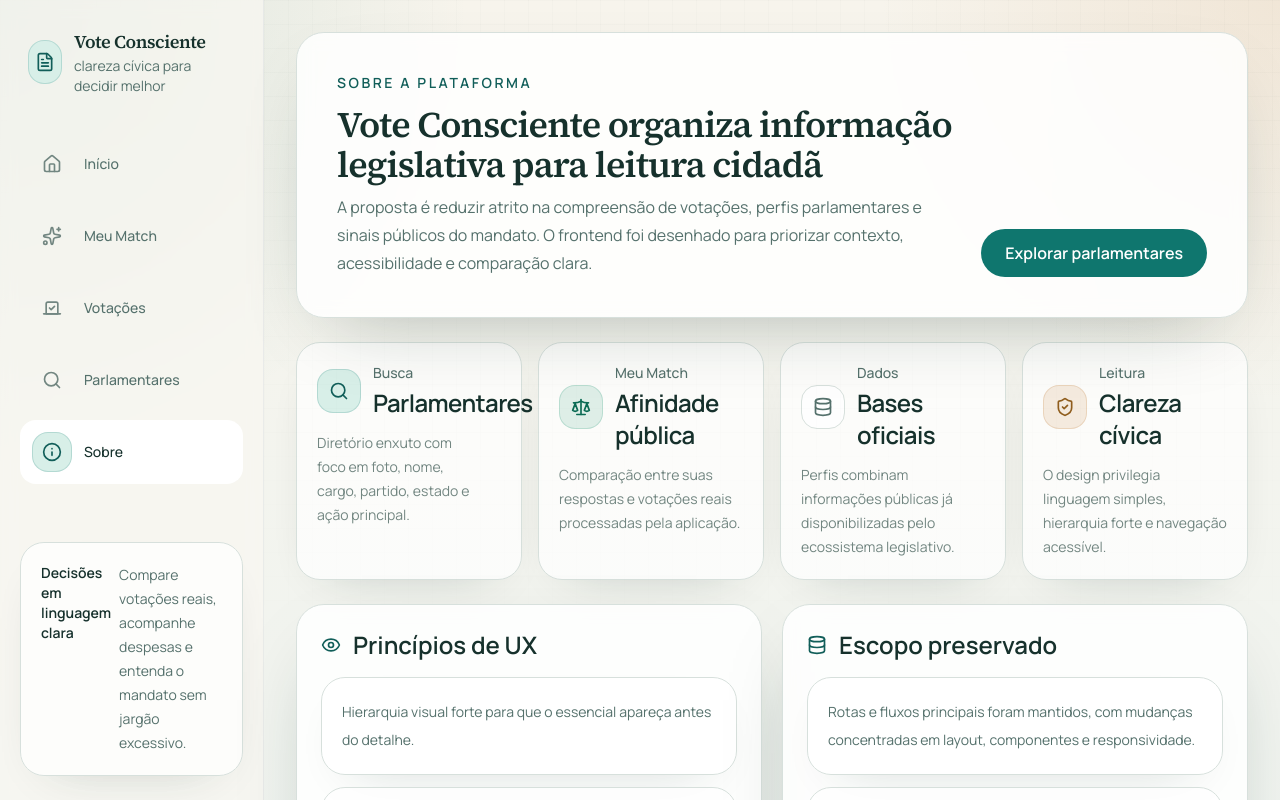
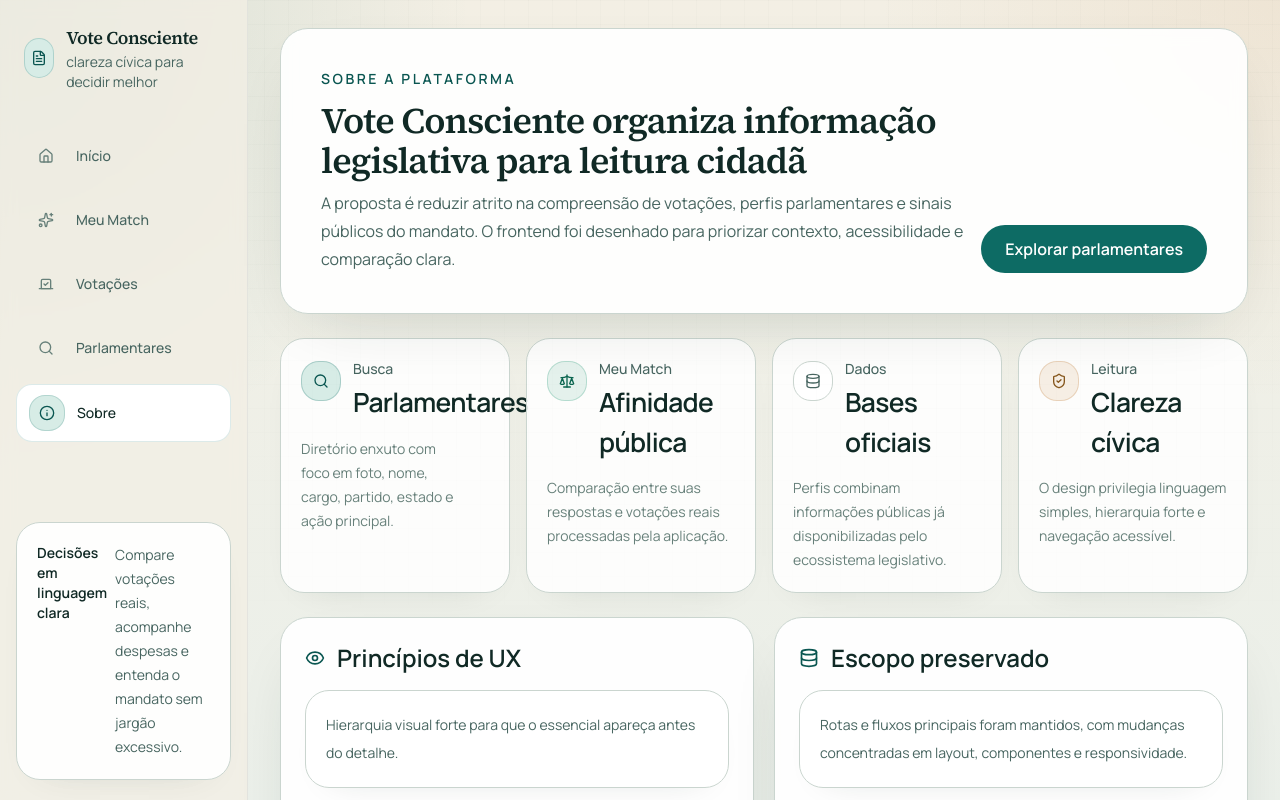
Before and after one commit to JuliaOrlando/vote-consciente, a Next.js app: page /sobre in a window 1280 px wide. Shown: the top 800 px of the page. Built offline with nearby package versions, Linux system fonts and the light colour scheme.

Commit message:
feat: design improvements for all pages - step 1

```diff
--- a/src/app/globals.css
+++ b/src/app/globals.css
@@ -7,22 +7,22 @@
 
 :root {
   color-scheme: light;
-  --bg: #f7f4ec;
-  --bg-alt: #eef4f1;
-  --surface: rgba(255, 255, 255, 0.84);
+  --bg: #f3efe4;
+  --bg-alt: #e8f0ec;
+  --surface: rgba(255, 255, 255, 0.92);
   --surface-strong: #ffffff;
-  --border: #d7e0dc;
-  --border-strong: #b7c7c1;
-  --ink: #16312c;
-  --ink-muted: #55716c;
-  --ink-soft: #728681;
-  --accent: #0f766e;
-  --accent-strong: #115e59;
-  --accent-soft: #d8efe8;
-  --focus-ring: rgba(15, 118, 110, 0.24);
-  --success-ink: #0b6b54;
-  --warning-ink: #8f5d1d;
-  --danger-ink: #9d3527;
+  --border: #cad5cf;
+  --border-strong: #9fb3ab;
+  --ink: #102925;
+  --ink-muted: #476560;
+  --ink-soft: #67807a;
+  --accent: #0d6b64;
+  --accent-strong: #0a5651;
+  --accent-soft: #d7ece6;
+  --focus-ring: rgba(13, 107, 100, 0.3);
+  --success-ink: #0a654f;
+  --warning-ink: #85561c;
+  --danger-ink: #933325;
 }
 
 html {
@@ -36,8 +36,8 @@ html {
 body {
   min-height: 100vh;
   background:
-    radial-gradient(circle at top left, rgba(15, 118, 110, 0.12), transparent 28%),
-    radial-gradient(circle at top right, rgba(184, 106, 28, 0.1), transparent 24%),
+    radial-gradient(circle at top left, rgba(13, 107, 100, 0.13), transparent 28%),
+    radial-gradient(circle at top right, rgba(184, 106, 28, 0.08), transparent 24%),
     linear-gradient(180deg, var(--bg) 0%, var(--bg-alt) 100%);
   color: var(--ink);
   overscroll-behavior-y: none;
@@ -69,7 +69,9 @@ textarea {
 
 :focus-visible {
   outline: 0;
-  box-shadow: 0 0 0 4px var(--focus-ring);
+  box-shadow:
+    0 0 0 2px rgba(255, 255, 255, 0.94),
+    0 0 0 5px var(--focus-ring);
 }
 
 @layer base {
@@ -87,13 +89,13 @@ textarea {
 
 @layer components {
   .vc-surface {
-    @apply rounded-[28px] border p-5 shadow-[0_30px_80px_-38px_rgba(16,42,37,0.35)] backdrop-blur sm:p-6;
+    @apply rounded-[28px] border p-5 shadow-[0_24px_64px_-34px_rgba(16,42,37,0.24)] backdrop-blur sm:p-6;
     background: var(--surface);
     border-color: var(--border);
   }
 
   .vc-panel {
-    @apply rounded-[24px] border bg-white/72 p-4 shadow-[0_18px_52px_-34px_rgba(16,42,37,0.3)] sm:p-5;
+    @apply rounded-[24px] border bg-white/88 p-4 shadow-[0_14px_36px_-28px_rgba(16,42,37,0.2)] sm:p-5;
     border-color: var(--border);
   }
 
@@ -104,7 +106,7 @@ textarea {
 
   .vc-input,
   .vc-select {
-    @apply min-h-12 w-full rounded-2xl border bg-white/90 px-4 py-3 text-base text-[color:var(--ink)] transition placeholder:text-[color:var(--ink-soft)] focus-visible:ring-4 focus-visible:ring-[color:var(--focus-ring)];
+    @apply min-h-12 w-full rounded-2xl border bg-white px-4 py-3 text-base text-[color:var(--ink)] transition placeholder:text-[color:var(--ink-soft)];
     border-color: var(--border);
   }
 
--- a/src/components/AppNavigation.tsx
+++ b/src/components/AppNavigation.tsx
@@ -49,8 +49,8 @@ const navigationItems = [
 function Brand({ compact = false }: { compact?: boolean }) {
   return (
     <Link href="/" className="group flex items-center gap-3 rounded-2xl px-2 py-1 focus-visible:outline-none focus-visible:ring-4 focus-visible:ring-[color:var(--focus-ring)]">
-      <span className="flex h-11 w-11 items-center justify-center rounded-2xl border border-[color:rgba(15,118,110,0.18)] bg-[color:var(--accent-soft)] text-[color:var(--accent-strong)] shadow-[0_16px_36px_-28px_rgba(15,118,110,0.9)] transition-transform group-hover:-translate-y-0.5">
-        <FileText className="h-5 w-5" />
+      <span className="flex h-10 w-10 items-center justify-center rounded-[18px] border border-[color:rgba(13,107,100,0.2)] bg-[color:var(--accent-soft)] text-[color:var(--accent-strong)] shadow-[0_14px_28px_-24px_rgba(13,107,100,0.8)] transition-transform group-hover:-translate-y-0.5">
+        <FileText className="h-4 w-4" />
       </span>
       <span className={cn("min-w-0", compact && "hidden lg:block")}>
         <span className="block font-display text-lg font-semibold tracking-tight text-[color:var(--ink)]">
@@ -67,13 +67,13 @@ export function AppNavigation() {
 
   return (
     <>
-      <header className="sticky top-0 z-40 border-b border-[color:rgba(148,163,184,0.16)] bg-[color:rgba(248,247,242,0.88)] backdrop-blur md:hidden">
-        <div className="mx-auto flex max-w-7xl items-center justify-between px-4 py-3 sm:px-6">
+      <header className="sticky top-0 z-40 border-b border-[color:rgba(148,163,184,0.16)] bg-[color:rgba(243,239,228,0.92)] backdrop-blur md:hidden">
+        <div className="mx-auto flex max-w-[1460px] items-center justify-between px-4 py-2.5 sm:px-6">
           <Brand />
         </div>
       </header>
 
-      <aside className="sticky top-0 hidden h-screen w-[88px] shrink-0 border-r border-[color:rgba(148,163,184,0.14)] bg-[color:rgba(248,247,242,0.72)] px-3 py-6 backdrop-blur md:flex lg:w-[264px] lg:px-5">
+      <aside className="sticky top-0 hidden h-screen w-[84px] shrink-0 border-r border-[color:rgba(148,163,184,0.14)] bg-[color:rgba(243,239,228,0.78)] px-3 py-5 backdrop-blur md:flex lg:w-[248px] lg:px-4">
         <div className="flex w-full flex-col gap-8">
           <Brand compact />
 
@@ -87,21 +87,21 @@ export function AppNavigation() {
                   href={href}
                   aria-current={isActive ? "page" : undefined}
                   className={cn(
-                    "group flex min-h-12 items-center gap-3 rounded-2xl px-3 py-3 text-sm font-medium transition-all focus-visible:outline-none focus-visible:ring-4 focus-visible:ring-[color:var(--focus-ring)]",
+                    "group flex min-h-11 items-center gap-3 rounded-2xl px-3 py-2.5 text-sm font-medium transition-all focus-visible:outline-none focus-visible:ring-4 focus-visible:ring-[color:var(--focus-ring)]",
                     isActive
-                      ? "bg-white text-[color:var(--ink)] shadow-[0_20px_48px_-32px_rgba(16,42,37,0.45)]"
-                      : "text-[color:var(--ink-muted)] hover:bg-white/70 hover:text-[color:var(--ink)]"
+                      ? "border border-[color:rgba(13,107,100,0.14)] bg-white text-[color:var(--ink)] shadow-[0_18px_34px_-30px_rgba(16,42,37,0.34)]"
+                      : "text-[color:var(--ink-muted)] hover:bg-white/80 hover:text-[color:var(--ink)]"
                   )}
                 >
                   <span
                     className={cn(
-                      "flex h-10 w-10 shrink-0 items-center justify-center rounded-2xl border transition-colors",
+                      "flex h-9 w-9 shrink-0 items-center justify-center rounded-[16px] border transition-colors",
                       isActive
-                        ? "border-[color:rgba(15,118,110,0.18)] bg-[color:var(--accent-soft)] text-[color:var(--accent-strong)]"
+                        ? "border-[color:rgba(13,107,100,0.18)] bg-[color:var(--accent-soft)] text-[color:var(--accent-strong)]"
                         : "border-transparent bg-transparent text-[color:var(--ink-soft)] group-hover:border-[color:var(--border)] group-hover:bg-white"
                     )}
                   >
-                    <Icon className="h-5 w-5" />
+                    <Icon className="h-4 w-4" />
                   </span>
                   <span className="hidden truncate lg:block">{label}</span>
                 </Link>
@@ -120,7 +120,7 @@ export function AppNavigation() {
 
       <nav
         aria-label="Navegação principal"
-        className="fixed inset-x-0 bottom-0 z-50 border-t border-[color:rgba(148,163,184,0.16)] bg-[color:rgba(248,247,242,0.94)] px-2 pb-[calc(env(safe-area-inset-bottom)+0.5rem)] pt-2 backdrop-blur md:hidden"
+        className="fixed inset-x-0 bottom-0 z-50 border-t border-[color:rgba(148,163,184,0.16)] bg-[color:rgba(243,239,228,0.96)] px-2 pb-[calc(env(safe-area-inset-bottom)+0.5rem)] pt-2 backdrop-blur md:hidden"
       >
         <div className="mx-auto grid max-w-xl grid-cols-5 gap-1">
           {navigationItems.map(({ href, label, icon: Icon, matches }) => {
@@ -132,13 +132,13 @@ export function AppNavigation() {
                 href={href}
                 aria-current={isActive ? "page" : undefined}
                 className={cn(
-                  "flex min-h-[60px] flex-col items-center justify-center gap-1 rounded-2xl px-1 text-[11px] font-semibold transition-all focus-visible:outline-none focus-visible:ring-4 focus-visible:ring-[color:var(--focus-ring)]",
+                  "flex min-h-[58px] flex-col items-center justify-center gap-1 rounded-2xl px-1 text-[11px] font-semibold transition-all focus-visible:outline-none focus-visible:ring-4 focus-visible:ring-[color:var(--focus-ring)]",
                   isActive
-                    ? "bg-white text-[color:var(--ink)] shadow-[0_16px_28px_-22px_rgba(16,42,37,0.55)]"
-                    : "text-[color:var(--ink-soft)] hover:bg-white/70 hover:text-[color:var(--ink)]"
+                    ? "bg-white text-[color:var(--ink)] shadow-[0_14px_24px_-20px_rgba(16,42,37,0.45)]"
+                    : "text-[color:var(--ink-soft)] hover:bg-white/80 hover:text-[color:var(--ink)]"
                 )}
               >
-                <Icon className="h-5 w-5" />
+                <Icon className="h-4 w-4" />
                 <span>{label}</span>
               </Link>
             );
--- a/src/components/AppShell.tsx
+++ b/src/components/AppShell.tsx
@@ -4,10 +4,10 @@ import { AppNavigation } from "@/components/AppNavigation";
 export function AppShell({ children }: { children: ReactNode }) {
   return (
     <div className="min-h-screen">
-      <div className="mx-auto flex min-h-screen max-w-[1600px]">
+      <div className="mx-auto flex min-h-screen max-w-[1720px]">
         <AppNavigation />
         <main className="min-w-0 flex-1 pb-28 md:pb-10">
-          <div className="mx-auto flex min-h-full w-full max-w-7xl flex-col px-4 py-6 sm:px-6 md:px-8 md:py-8">
+          <div className="mx-auto flex min-h-full w-full max-w-[1460px] flex-col px-4 py-5 sm:px-6 md:px-7 md:py-7 xl:px-8">
             {children}
           </div>
         </main>
--- a/src/components/ui.tsx
+++ b/src/components/ui.tsx
@@ -8,15 +8,15 @@ type Tone = "primary" | "neutral" | "success" | "warning" | "danger";
 
 const toneClasses: Record<Tone, string> = {
   primary:
-    "bg-[color:var(--accent-soft)] text-[color:var(--accent-strong)] border-[color:rgba(15,118,110,0.18)]",
+    "bg-[color:var(--accent-soft)] text-[color:var(--accent-strong)] border-[color:rgba(13,107,100,0.24)]",
   neutral:
-    "bg-[color:rgba(255,255,255,0.82)] text-[color:var(--ink-muted)] border-[color:var(--border)]",
+    "bg-[color:rgba(255,255,255,0.96)] text-[color:var(--ink-muted)] border-[color:var(--border)]",
   success:
-    "bg-[color:rgba(12,141,103,0.12)] text-[color:var(--success-ink)] border-[color:rgba(12,141,103,0.18)]",
+    "bg-[color:rgba(12,141,103,0.1)] text-[color:var(--success-ink)] border-[color:rgba(12,141,103,0.22)]",
   warning:
-    "bg-[color:rgba(184,106,28,0.12)] text-[color:var(--warning-ink)] border-[color:rgba(184,106,28,0.18)]",
+    "bg-[color:rgba(184,106,28,0.1)] text-[color:var(--warning-ink)] border-[color:rgba(184,106,28,0.22)]",
   danger:
-    "bg-[color:rgba(176,57,38,0.12)] text-[color:var(--danger-ink)] border-[color:rgba(176,57,38,0.18)]",
+    "bg-[color:rgba(176,57,38,0.1)] text-[color:var(--danger-ink)] border-[color:rgba(176,57,38,0.22)]",
 };
 
 export function buttonStyles({
@@ -29,16 +29,16 @@ export function buttonStyles({
   className?: string;
 }) {
   return cn(
-    "inline-flex items-center justify-center gap-2 rounded-full font-semibold transition-all focus-visible:outline-none focus-visible:ring-4 focus-visible:ring-[color:var(--focus-ring)] disabled:pointer-events-none disabled:opacity-60",
+    "inline-flex items-center justify-center gap-2 rounded-full font-semibold transition-all focus-visible:outline-none disabled:pointer-events-none disabled:opacity-60",
     size === "sm" && "min-h-10 px-4 text-sm",
     size === "md" && "min-h-11 px-5 text-sm",
     size === "lg" && "min-h-12 px-6 text-base",
     variant === "primary" &&
-      "bg-[color:var(--accent)] text-white shadow-[0_18px_40px_-24px_rgba(15,118,110,0.7)] hover:bg-[color:var(--accent-strong)]",
+      "bg-[color:var(--accent)] text-white shadow-[0_16px_34px_-24px_rgba(13,107,100,0.72)] hover:bg-[color:var(--accent-strong)]",
     variant === "secondary" &&
-      "border border-[color:var(--border)] bg-white/80 text-[color:var(--ink)] hover:border-[color:var(--border-strong)] hover:bg-white",
+      "border border-[color:var(--border)] bg-white text-[color:var(--ink)] hover:border-[color:var(--border-strong)] hover:bg-[color:rgba(255,255,255,0.98)]",
     variant === "ghost" &&
-      "text-[color:var(--ink-muted)] hover:bg-white/70 hover:text-[color:var(--ink)]",
+      "text-[color:var(--ink-muted)] hover:bg-white/80 hover:text-[color:var(--ink)]",
     className
   );
 }
@@ -70,7 +70,7 @@ export function Badge({
   return (
     <span
       className={cn(
-        "inline-flex min-h-8 items-center gap-2 rounded-full border px-3 py-1 text-xs font-semibold",
+        "inline-flex min-h-8 items-center gap-1.5 rounded-full border px-3 py-1 text-xs font-semibold",
         toneClasses[tone],
         className
       )}
@@ -99,7 +99,7 @@ export function SectionIntro({
 
   return (
     <div className={cn("flex flex-col gap-4 md:flex-row md:items-end md:justify-between", className)}>
-      <div className="max-w-3xl space-y-3">
+      <div className="max-w-4xl space-y-3">
         {eyebrow ? <p className="vc-eyebrow">{eyebrow}</p> : null}
         <div className="space-y-2">
           <Heading className="font-display text-3xl font-semibold tracking-tight text-[color:var(--ink)] sm:text-4xl">
@@ -110,7 +110,7 @@ export function SectionIntro({
           ) : null}
         </div>
       </div>
-      {action ? <div className="flex shrink-0 items-center gap-3">{action}</div> : null}
+      {action ? <div className="flex shrink-0 flex-wrap items-center gap-3">{action}</div> : null}
     </div>
   );
 }
@@ -131,21 +131,21 @@ export function MetricTile({
   className?: string;
 }) {
   return (
-    <div className={cn("vc-panel flex h-full flex-col gap-3", className)}>
-      <div className="flex items-center gap-3">
+    <div className={cn("vc-panel flex h-full flex-col gap-3.5", className)}>
+      <div className="flex items-start gap-3">
         {Icon ? (
           <span
             className={cn(
-              "flex h-11 w-11 shrink-0 items-center justify-center rounded-2xl border",
+              "mt-0.5 flex h-10 w-10 shrink-0 items-center justify-center rounded-[18px] border",
               toneClasses[tone]
             )}
           >
-            <Icon className="h-5 w-5" />
+            <Icon className="h-4 w-4" />
           </span>
         ) : null}
         <div className="space-y-1">
           <p className="text-sm font-medium text-[color:var(--ink-muted)]">{label}</p>
-          <p className="text-2xl font-semibold tracking-tight text-[color:var(--ink)]">{value}</p>
+          <p className="text-[1.65rem] font-semibold tracking-tight text-[color:var(--ink)]">{value}</p>
         </div>
       </div>
       {description ? <p className="text-sm leading-6 text-[color:var(--ink-soft)]">{description}</p> : null}
@@ -169,8 +169,8 @@ export function EmptyState({
   return (
     <SurfaceCard className={cn("flex flex-col items-start gap-4 p-6 sm:p-8", className)}>
       {Icon ? (
-        <span className="flex h-12 w-12 items-center justify-center rounded-2xl bg-[color:var(--accent-soft)] text-[color:var(--accent-strong)]">
-          <Icon className="h-6 w-6" />
+        <span className="flex h-11 w-11 items-center justify-center rounded-[18px] bg-[color:var(--accent-soft)] text-[color:var(--accent-strong)]">
+          <Icon className="h-5 w-5" />
         </span>
       ) : null}
       <div className="space-y-2">
```
Also changed, not shown: src/components/ParliamentarianSearch.tsx (+14 -14 lines), src/components/SwipeCard.tsx (+15 -15 lines).
